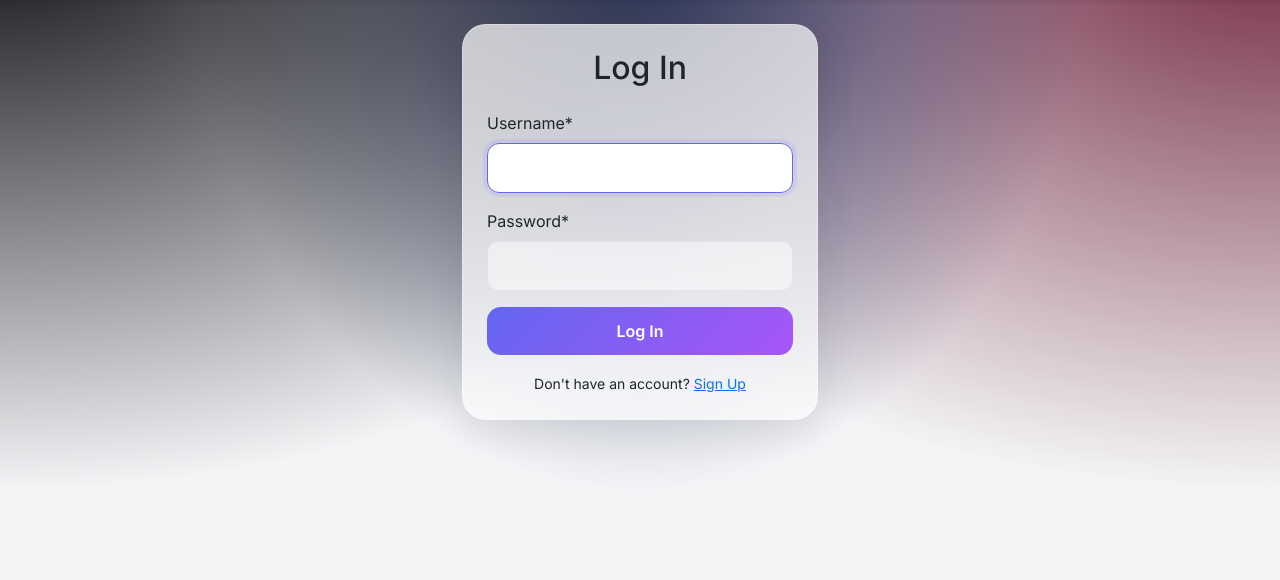
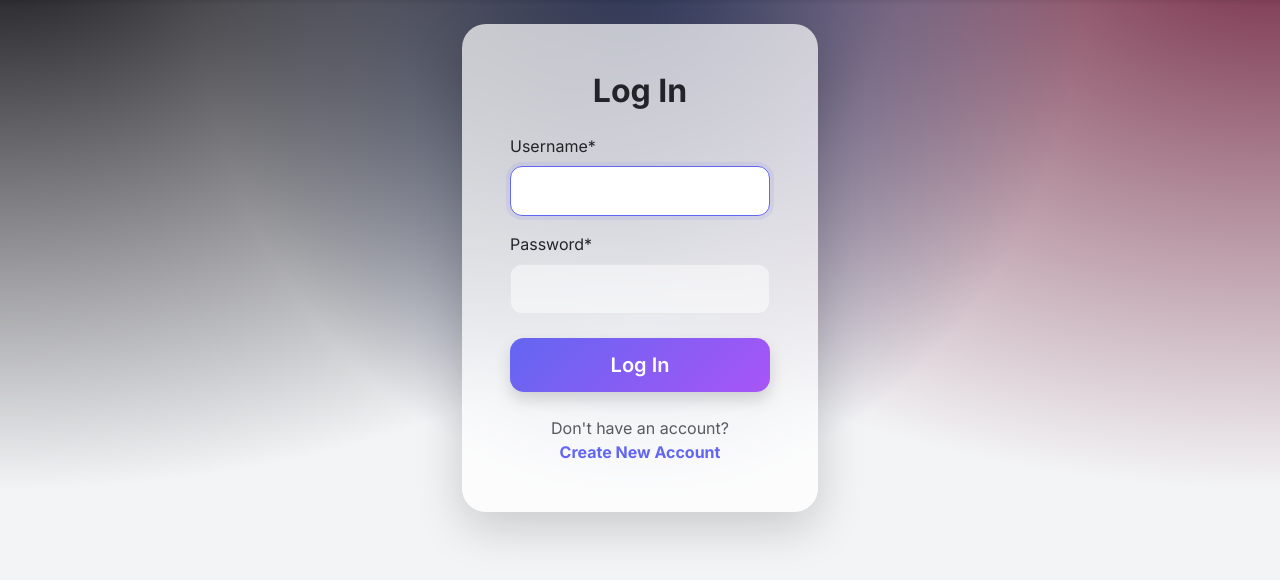
Before and after one commit to amulyav2004/areana_internship_month2, a Django app: page /accounts/login/ in a window 1280 px wide. Shown: the part 75-655 px from the top of the page. Run offline with Django 4.2, Linux system fonts and the light colour scheme; some libraries are stand-ins or nearby versions.

Commit message:
UI: Enhance login page with proactive signup message on failure

```diff
--- a/templates/registration/login.html
+++ b/templates/registration/login.html
@@ -2,20 +2,33 @@
 {% load crispy_forms_tags %}
 
 {% block content %}
-<div class="row justify-content-center">
+<div class="row justify-content-center align-items-center min-vh-75">
     <div class="col-md-6 col-lg-4">
-        <div class="card">
-            <div class="card-body p-4">
-                <h2 class="text-center mb-4">Log In</h2>
+        <div class="card border-0 shadow-lg">
+            <div class="card-body p-4 p-lg-5">
+                <h2 class="text-center mb-4 fw-bold">Log In</h2>
+
+                {% if form.errors %}
+                <div class="alert alert-danger border-0 shadow-sm mb-4"
+                    style="border-radius: 12px; background: rgba(220, 53, 69, 0.1); color: #dc3545;">
+                    <i class="bi bi-exclamation-triangle-fill me-2"></i>
+                    <strong>Login failed.</strong> If you haven't created an account yet, please <strong><a
+                            href="{% url 'signup' %}" style="color: inherit; text-decoration: underline;">Sign
+                            Up</a></strong> first.
+                </div>
+                {% endif %}
+
                 <form method="post">
                     {% csrf_token %}
                     {{ form|crispy }}
-                    <div class="d-grid mt-3">
-                        <button type="submit" class="btn btn-primary">Log In</button>
+                    <div class="d-grid mt-4">
+                        <button type="submit" class="btn btn-primary btn-lg shadow">Log In</button>
                     </div>
                 </form>
-                <div class="mt-3 text-center">
-                    <small>Don't have an account? <a href="{% url 'signup' %}">Sign Up</a></small>
+                <div class="mt-4 text-center">
+                    <p class="text-muted mb-0">Don't have an account?</p>
+                    <a href="{% url 'signup' %}" class="fw-bold text-decoration-none"
+                        style="color: var(--accent-color);">Create New Account</a>
                 </div>
             </div>
         </div>
```
